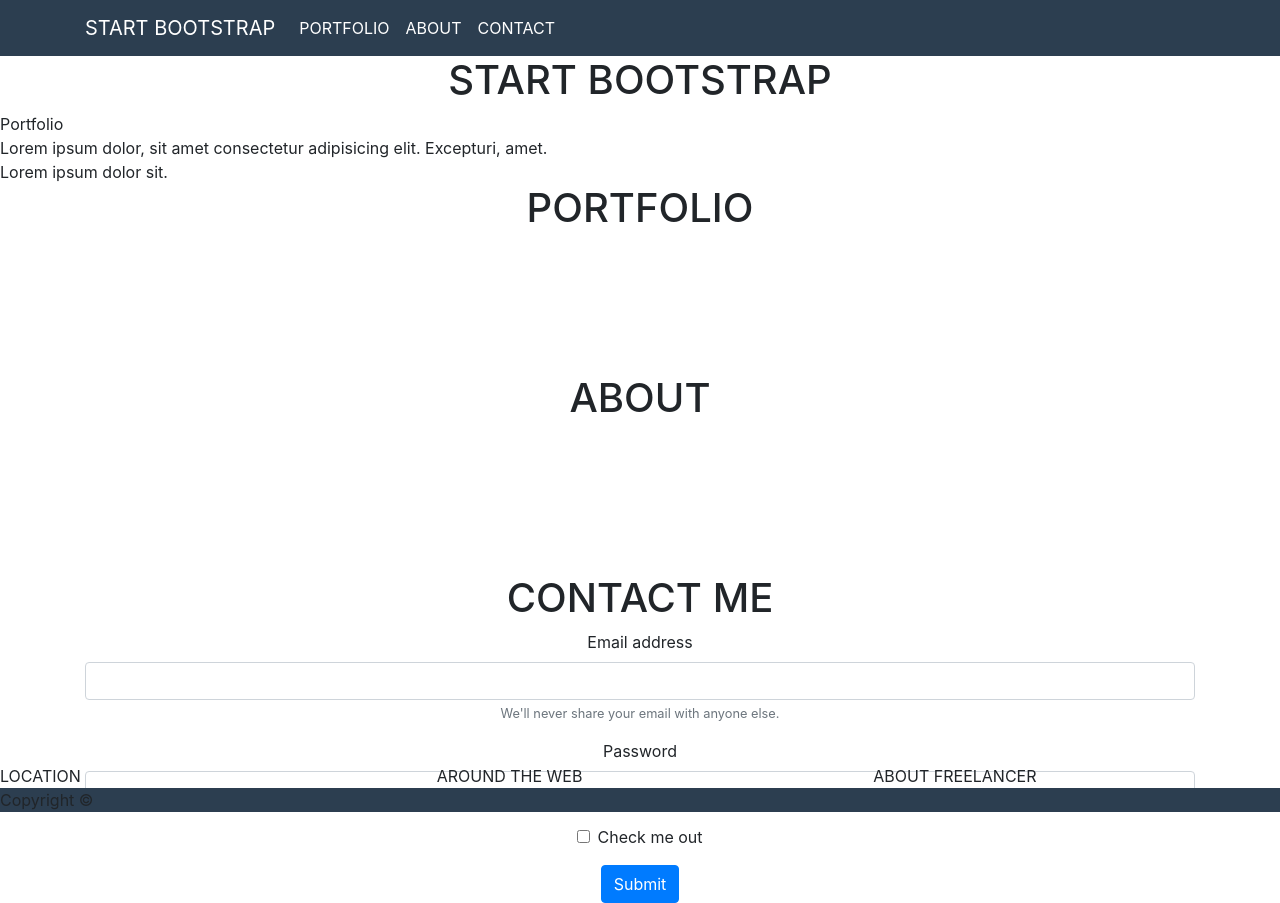
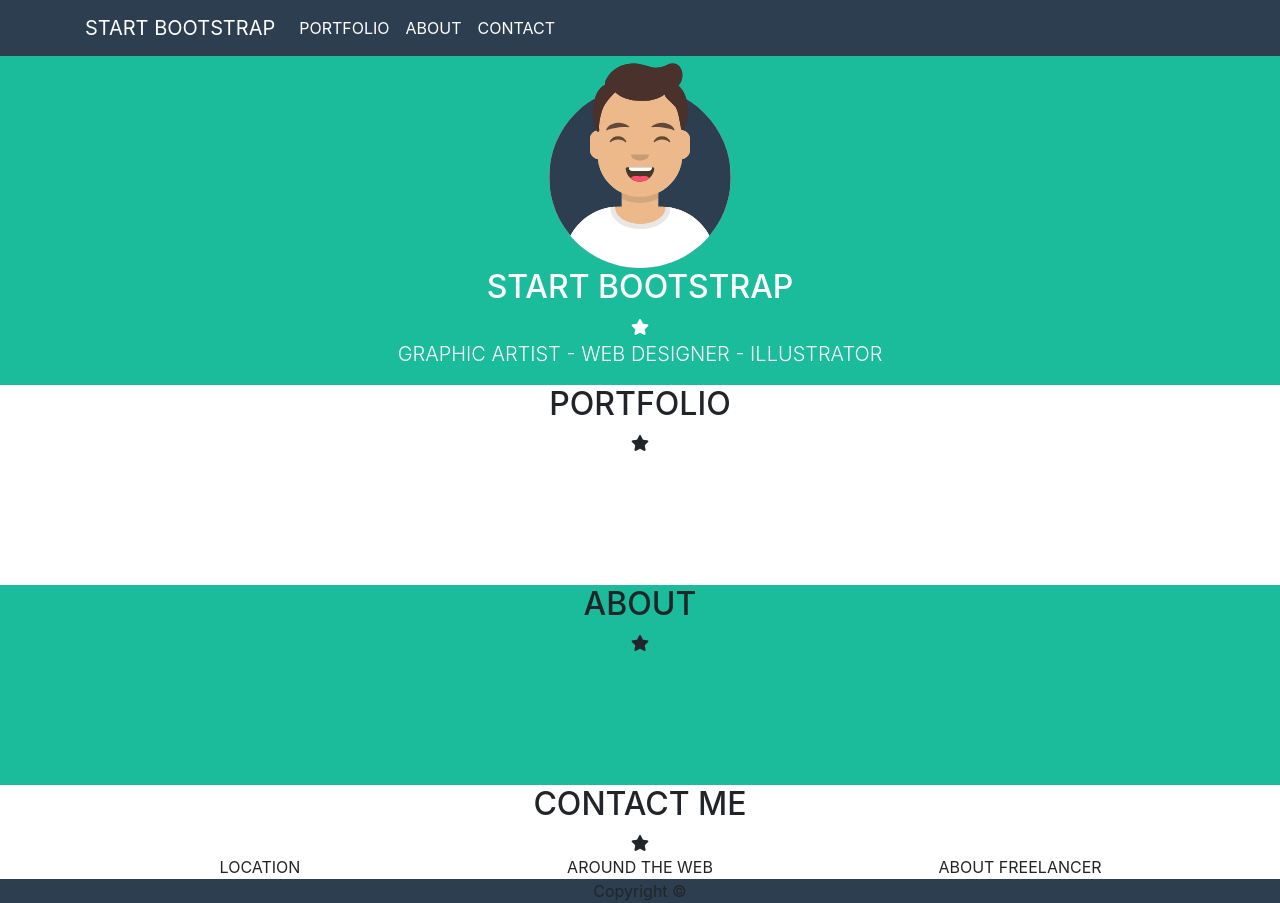
Before and after one commit to 10xMike/html-css-bootstrap-freelancer, a plain HTML site: page index.html in a window 1280 px wide. Drawn offline with nearby package versions, Linux system fonts and the light colour scheme.

Commit message:
Fixed section 'start'

```diff
--- a/index.html
+++ b/index.html
@@ -53,21 +53,36 @@
         <!-- /Navbar -->
 
     </header>
+    <main id="site_main">
+        <!-- Main Logo -->
+        <section class="start bg_green text-white">
+            <div class="container">
+                <div class="row">
+                    <div class="col text-center text-uppercase">
+                        <img class="avatar" src="./bootstrap_freelancer/bootstrap_freelancer/img/avatar.svg" alt="">
+                        <h2>Start Bootstrap</h2>
+                        <div class="star">
+                            <i class="fa fa-star" aria-hidden="true"></i>
+                        </div>
+                        <p class="lead">Graphic artist - Web designer - Illustrator</p>
+                    </div>
+                </div>
+            </div>
+        </section>
+        <!-- /Main Logo -->
 
 
-
-    <main id="site_main">
-        <!-- Main Logo -->
-        <div class="container text-center bg-white">
-            <h1>START BOOTSTRAP</h1>
+        <!-- Portfolio -->
+        <section class="portfolio bg-white dbg">
+            <div class="container">
                 <div class="row">
-                <div class="col-12"></div>
+                    <div class="col-12 text-center text-uppercase">
+                        <h2>Portfolio</h2>
+                        <div class="star">
+                            <i class="fa fa-star" aria-hidden="true"></i>
                         </div>
                     </div>
-        <!-- /Main Logo -->
-        <!-- Portfolio -->
-        <section class="portfolio bg-white">Portfolio
-            <div class="container">
+                </div>
                 <div class="row">
                     <div class="col"></div>
                     <div class="col"></div>
@@ -77,75 +92,60 @@
                     <div class="col"></div>
                 </div>
             </div>
+        </section>
+        <!-- /Portfolio -->
 
-
-        </section>
-        <section class="about bg_green">Lorem ipsum dolor, sit amet consectetur adipisicing elit. Excepturi, amet.
-        </section>
-        <section class="contacts bg-white">Lorem ipsum dolor sit.</section>
-
-        <div class="container text-center dbg2">
-            <h1>PORTFOLIO</h1>
+        <!-- About -->
+        <section class="about bg_green dbg">
+            <div class="container">
                 <div class="row">
-                <div class="col-4"></div>
-                <div class="col-4"></div>
-                <div class="col-4"></div>
-            </div>
-            <div class="row">
-                <div class="col-4"></div>
-                <div class="col-4"></div>
-                <div class="col-4"></div>
+                    <div class="col-12 text-center text-uppercase">
+                        <h2>About</h2>
+                        <div class="star">
+                            <i class="fa fa-star" aria-hidden="true"></i>
                         </div>
                     </div>
-        <!-- /Portfolio -->
-        <!-- About -->
-        <div class="container text-center dbg1">
-            <h1>ABOUT</h1>
-            <div class="row">
-                <div class="col-6"></div>
-                <div class="col-6"></div>
                 </div>
             </div>
+        </section>
         <!-- /About -->
+
         <!-- Contact Me -->
-        <div class="container text-center dbg2">
-            <h1>CONTACT ME</h1>
-            <form>
-                <div class="form-group">
-                    <label for="exampleInputEmail1">Email address</label>
-                    <input type="email" class="form-control" id="exampleInputEmail1" aria-describedby="emailHelp">
-                    <small id="emailHelp" class="form-text text-muted">We'll never share your email with anyone
-                        else.</small>
+        <section class="contacts bg-white">
+            <div class="container">
+                <div class="row">
+                    <div class="col-12 text-center text-uppercase">
+                        <h2>Contact Me</h2>
+                        <div class="star">
+                            <i class="fa fa-star" aria-hidden="true"></i>
                         </div>
-                <div class="form-group">
-                    <label for="exampleInputPassword1">Password</label>
-                    <input type="password" class="form-control" id="exampleInputPassword1">
                     </div>
-                <div class="form-group form-check">
-                    <input type="checkbox" class="form-check-input" id="exampleCheck1">
-                    <label class="form-check-label" for="exampleCheck1">Check me out</label>
                 </div>
-                <button type="submit" class="btn btn-primary">Submit</button>
-            </form>
             </div>
+        </section>
         <!-- /Contact me -->
     </main>
+
     <!-- Footer -->
     <footer id="site_footer">
-        <div class="footer_top bg_blue">
+        <div class="footer_top bg_blue text-center">
+            <div class="container">
                 <div class="row">
                 <div class="col-4">LOCATION</div>
                 <div class="col-4">AROUND THE WEB</div>
                 <div class="col-4">ABOUT FREELANCER</div>
-            </div>
-            <div class="footer_bottom bg_darkblue">
+            </div></div>
+        <div class="footer_bottom bg_darkblue text-center">
+            <div class="container">
                 <div class="row">
                     <div class="col-12">Copyright &copy;</div>
                 </div>
             </div>
         </div>
+        </div>
     </footer>
     <!-- /Footer -->
+
 </body>
 
 </html>
--- a/style.css
+++ b/style.css
@@ -4,7 +4,7 @@
     padding: 0;
 }
 
-.dbg1{
+.dbg{
     height: 200px;
 }
 
@@ -26,5 +26,9 @@
     background-color: #2C3E50;
 }
 .bg_green{
+    background-color: #1ABC9C;
+}
 
+.avatar{
+    width: 200px;
 }
```
Lines whose indentation alone changed are shown as unchanged.
